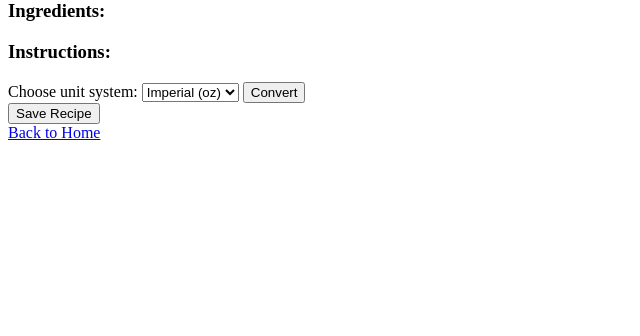
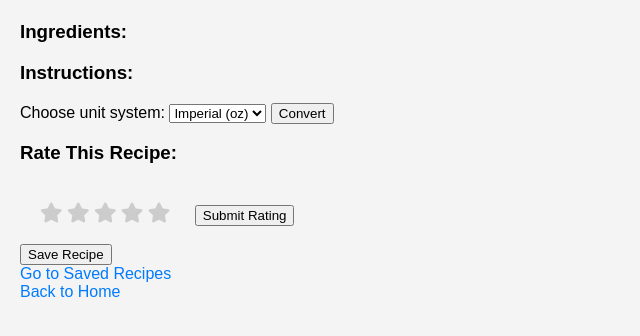
Before and after one commit to laurenrosas93/CafeCopycat, a Flask app: page /recipe/1 in a window 1280 px wide. Shown: the part 106-442 px from the top of the page, without its empty margins (0-640 px from the left). Run offline with Flask 3, Linux system fonts and the light colour scheme; data that the repository does not hold is empty.

Commit message:
Update recipe.html
Fixed drink thumbnail size, fixed conversion metrics, added star rating function for user to rate drink recipes, and "save recipe" button. Saved recipes and ratings will be found on saved_ recipes html per user

```diff
--- a/templates/recipe.html
+++ b/templates/recipe.html
@@ -3,6 +3,36 @@
 <head>
     <meta charset="UTF-8">
     <title>{{ details['strDrink'] }}</title>
+    <link rel="stylesheet" href="{{ url_for('static', filename='style.css') }}">
+    <link rel="stylesheet" href="https://cdnjs.cloudflare.com/ajax/libs/font-awesome/5.15.4/css/all.min.css">
+    <style>
+        .recipe-thumbnail {
+            width: auto;
+            height: auto;
+        }
+        .star-rating {
+            direction: rtl;
+            display: inline-block;
+            padding: 20px;
+        }
+        .star-rating input {
+            display: none;
+        }
+        .star-rating label {
+            color: #ccc;
+            font-size: 20px;
+            padding: 0;
+            cursor: pointer;
+            -webkit-transition: all 0.3s ease-in-out;
+            transition: all 0.3s ease-in-out;
+        }
+        .star-rating input:checked ~ label,
+        .star-rating label:hover,
+        .star-rating label:hover ~ label {
+            color: #f2b600;
+        }
+
+    </style>
 </head>
 <body>
     <h1>{{ details['strDrink'] }}</h1>
@@ -30,10 +60,28 @@
         <button type="submit">Convert</button>
     </form>
 
+    <h3>Rate This Recipe:</h3>
     <form method="post">
-        <button type="submit" name="save">Save Recipe</button>
+        <div class="star-rating">
+            {% for i in range(5, 0, -1) %}
+                <input type="radio" id="star{{ i }}" name="rating" value="{{ i }}" {% if user_rating == i %}checked{% endif %}>
+                <label for="star{{ i }}" class="fas fa-star"></label>
+            {% endfor %}
+        </div>
+        <button type="submit" name="rate">Submit Rating</button>
     </form>
 
+    <form method="post">
+        {% if is_saved %}
+            <p>Recipe already saved</p>
+        {% else %}
+            <button type="submit" name="save">Save Recipe</button>
+        {% endif %}
+    </form>
+
+
+    <a href="{{ url_for('saved_recipes') }}">Go to Saved Recipes</a>
+    <br>
     <a href="{{ url_for('home') }}">Back to Home</a>
 </body>
 </html>
```
